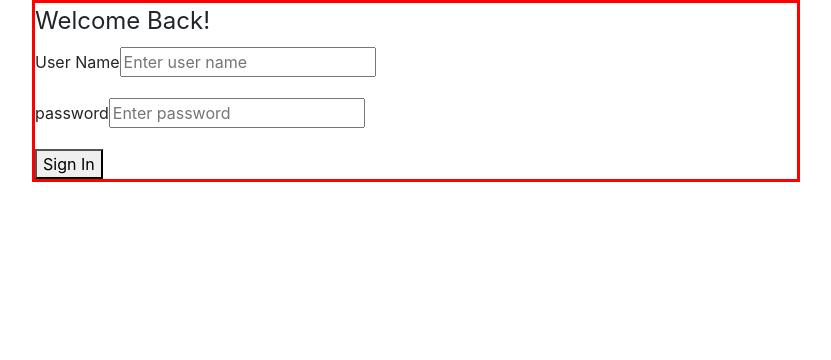
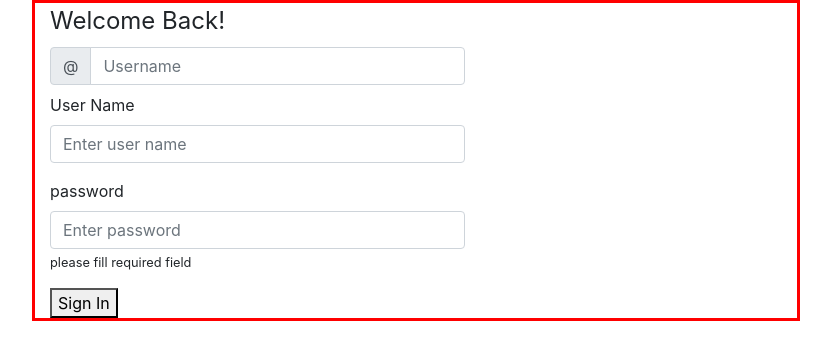
Before and after one commit to ashwagzabani/Mini-Twitter, a React (Create React App) app in the folder mini-twitter/: page /signIn in a window 1280 px wide. Shown: the top 360 px of the page, without its empty margins (224-1055 px from the left). Built offline with nearby package versions, Linux system fonts and the light colour scheme.

Commit message:
build sign in form

```diff
--- a/mini-twitter/src/components/Register-form.js
+++ b/mini-twitter/src/components/Register-form.js
@@ -46,6 +46,8 @@ class RegisterForm extends Component {
 
     register = (e) => {
         e.preventDefault();
+        //call validation method
+        //if validtion ir true => redirect to user home page
 
         //get db from local storage
         //convert from string to json
@@ -123,7 +125,8 @@ class RegisterForm extends Component {
         // TwitterDB.users.push(newUser)
         console.log(this.state.TwitterDB);
         // this.setState({ userId: userId })
-        return <Redirect from="/register" to="/user/home" />
+        this.props.history.push("/user/home")
+        // return <Redirect from="/register" to="/user/home" />
         // return <Redirect from="/register" render={(props) => <Home state="Hello, " {...props} />} />
         // return <Redirect from="/register" to={{
         //     pathname: "/user/home",
@@ -301,10 +304,7 @@ class RegisterForm extends Component {
                             <Form.Label>password</Form.Label>
                             <input name="password" value={this.state.password} type="password" placeholder="Enter password" onChange={this.assignValueToState} />
                         </Form.Group>
-                        <button className="primary" type="submit" onClick={this.register}><Link to={{
-                            pathname: "/user/home",
-                            state: { "userId": this.state.userId + 1 }
-                        }}>Register</Link></button>
+                        <button className="primary" type="submit" onClick={this.register}><Link>Register</Link></button>
                     </fieldset>
                 </form>
 
--- a/mini-twitter/src/components/SignIn.js
+++ b/mini-twitter/src/components/SignIn.js
@@ -1,6 +1,9 @@
 import React, { Component } from 'react';
 import {
     Form,
+    InputGroup,
+    FormControl,
+    Col,
     Alert
 } from 'react-bootstrap'
 import {
@@ -19,7 +22,7 @@ class SignIn extends Component {
             displayName: '',
             email: '',
             password: '',
-            alert: false
+            alertValue: ''
         }
     }
 
@@ -37,28 +40,50 @@ class SignIn extends Component {
         this.setState({
             [fieldName]: event.target.value
         })
-        const getTwitterDB = JSON.parse(localStorage.getItem('TwitterDB'));
+        // const getTwitterDB = JSON.parse(localStorage.getItem('TwitterDB'));
 
         // if (this.state.userId <= (getTwitterDB.length + 1)) {
         //     this.setState({
         //         userId: getTwitterDB.length + 1
         //     })
         // }
-        if (fieldName !== 'password') {
-            this.validation(fieldName, event.target.value);
-        }
+        // if (fieldName !== 'password') {
+        //     this.validation(fieldName, event.target.value);
+        // }
     }
 
     signIn = (e) => {
         e.preventDefault();
+        if (this.state.userName === '' || this.state.password === '') {
+            console.log("please fill the input required");
+        } else {
             // console.log("you are not register");
             // //get Twitter Db from local storage
+
             if (localStorage.getItem('TwitterDB') == '') {
                 //the TwitterDb is empty
                 //alert => your are not registerd
                 console.log("you are not register");
             } else {
                 console.log("you are register");
+                const getTwitterDB = JSON.parse(localStorage.getItem('TwitterDB'));
+                getTwitterDB.map(element => {
+                    if (element.userName === this.state.userName) {
+                        console.log("step check userName ==> pass");
+                        if (element.password === this.state.password) {
+                            console.log("step check password ==> pass");
+                            parseInt(localStorage.setItem("userLoggedInId", element.id))
+                            return this.props.history.push("/user/home")
+                        } else {
+                            console.log("Your password is error ");
+                            this.setState({ alert: "Your password is error " })
+                            this.alertMessage()
+                        }
+                    } else {
+                        console.log("Your User Name is error or you are not register");
+                    }
+                })
+            }
         }
         //     console.log("object");
         //     let arrOfObject = [];
@@ -93,8 +118,8 @@ class SignIn extends Component {
         // }
     }
 
-    alertMessage = (key) => {
-        // let alertValue = '';
+    alertMessage = () => {
+        // const alertValue = '';
         // if (key === 'userName') {
         //     alertValue = 'The user name already used';
         // } else if (key === 'email') {
@@ -105,24 +130,40 @@ class SignIn extends Component {
         //         alertValue = 'The password must be less than 6 digit';
         //     }
         // }
-        // return (
-        //     <Alert variant='warning'>
-        //         {alertValue}
-        //     </Alert>);
+        setTimeout(() => { this.setState({ alert: false }) }, 3000);
+
+        return (
+            <Alert variant='warning'>
+                <p>{this.state.alertValue}</p>
+            </Alert>);
     }
     render() {
         return (
             <div className='SignIn'>
+                {this.state.alert ? this.alertMessage() : ''}
                 <form>
+                    <Col xs={7}>
                         <fieldset>
                             <legend>Welcome Back!</legend>
                             <Form.Group>
+                                <InputGroup className="mb-2">
+                                    <InputGroup.Prepend>
+                                        <InputGroup.Text>@</InputGroup.Text>
+                                    </InputGroup.Prepend>
+                                    <FormControl id="inlineFormInputGroup" placeholder="Username" />
+                                </InputGroup>
                                 <Form.Label>User Name</Form.Label>
-                            <input type="text" name="userName" value={this.state.userName} placeholder="Enter user name" onChange={this.assignValueToState} />
+                                <Form.Control type="text" name="userName" value={this.state.userName} placeholder="Enter user name" onChange={this.assignValueToState} />
                             </Form.Group>
                             <Form.Group>
                                 <Form.Label>password</Form.Label>
-                            <input name="password" value={this.state.password} type="password" placeholder="Enter password" onChange={this.assignValueToState} />
+                                <Form.Control name="password" value={this.state.password} type="password" placeholder="Enter password" onChange={this.assignValueToState} />
+                                {this.state.password === '' ?
+                                    (< Form.Text>please fill required field </Form.Text>)
+
+                                    : this.state.password.length < 6 ?
+
+                                        (< Form.Text>Your password must be at least 6 characters</Form.Text>) : ''}
                             </Form.Group>
                             {/* <button className="primary" type="submit" onClick={this.signIn}><Link to={{
                             pathname: "/user/home",
@@ -130,8 +171,9 @@ class SignIn extends Component {
                         }}>Sign In</Link></button> */}
                             <button className="primary" type="submit" onClick={this.signIn}>Sign In</button>
                         </fieldset>
+                    </Col>
                 </form>
-            </div>
+            </div >
         );
     }
 }
```
Also changed, not shown: 1 other file (tests, documents, lock files or other folders). Lines whose indentation alone changed are shown as unchanged.
